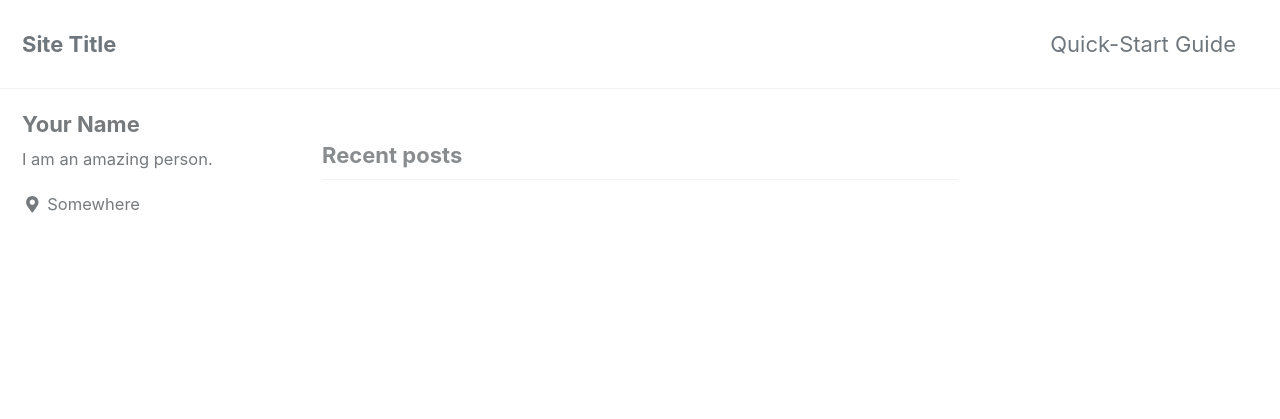
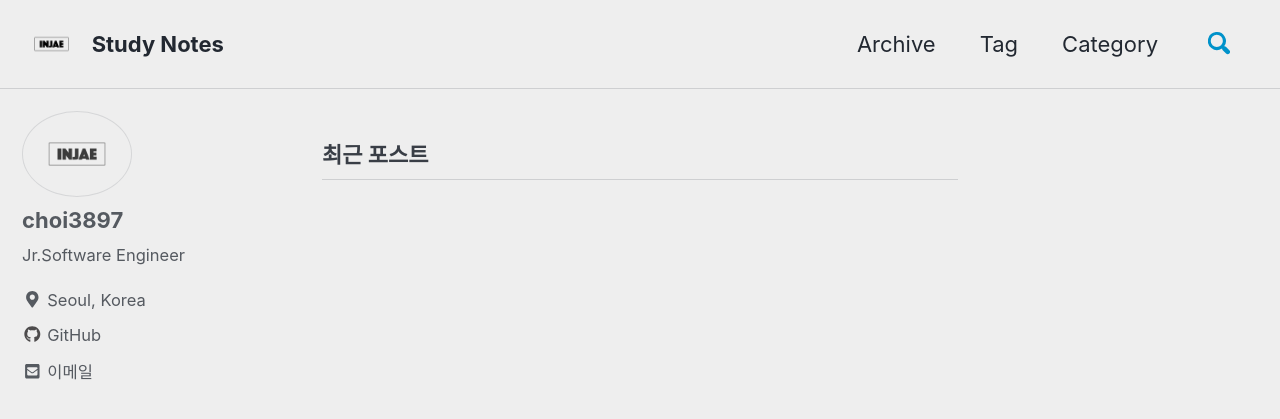
Before and after one commit to choi3897/choi3897.github.io, a Jekyll site: the page built from index.html, in a window 1280 px wide and 900 px high. Shown: the top 419 px of the window. Built offline with Jekyll 4.4.1, drawn with Linux system fonts in a browser that asks for light colours; cached includes are drawn as plain includes; nearby versions of some CDN libraries; the list of posts is cut into pages by our own code; some of the changed text lies outside the part shown.

Commit message:
add navigation

```diff
--- a/_config.yml
+++ b/_config.yml
@@ -12,26 +12,26 @@
 
 # theme                  : "minimal-mistakes-jekyll"
 # remote_theme           : "mmistakes/minimal-mistakes"
-minimal_mistakes_skin    : "default" # "air", "aqua", "contrast", "dark", "dirt", "neon", "mint", "plum", "sunrise"
+minimal_mistakes_skin    : "air" # "air", "aqua", "contrast", "dark", "dirt", "neon", "mint", "plum", "sunrise"
 
 # Site Settings
-locale                   : "en-US"
-title                    : "Site Title"
-title_separator          : "-"
-name                     : "Your Name"
-description              : "An amazing website."
-url                      : # the base hostname & protocol for your site e.g. "https://mmistakes.github.io"
+locale                   : "ko"
+title                    : "Study Notes"
+title_separator          : # "Study"
+name                     : "choi3897"
+description              : "Study Notes"
+url                      : "https://choi3897.github.io"
 baseurl                  : # the subpath of your site, e.g. "/blog"
-repository               : # GitHub username/repo-name e.g. "mmistakes/minimal-mistakes"
-teaser                   : # path of fallback teaser image, e.g. "/assets/images/500x300.png"
-logo                     : # path of logo image to display in the masthead, e.g. "/assets/images/88x88.png"
+repository               : "choi3897/choi3897.github.io"
+teaser                   : "/assets/images/500x300.png"
+logo                     : "/assets/images/88x88.png"
 masthead_title           : # overrides the website title displayed in the masthead, use " " for no title
 # breadcrumbs            : false # true, false (default)
 words_per_minute         : 200
 comments:
-  provider               : # false (default), "disqus", "discourse", "facebook", "google-plus", "staticman", "staticman_v2", "utterances", "custom"
+  provider               : "disqus" # false (default), "disqus", "discourse", "facebook", "google-plus", "staticman", "staticman_v2", "utterances", "custom"
   disqus:
-    shortname            : # https://help.disqus.com/customer/portal/articles/466208-what-s-a-shortname-
+    shortname            : "choi3897"
   discourse:
     server               : # https://meta.discourse.org/t/embedding-discourse-comments-via-javascript/31963 , e.g.: meta.discourse.org
   facebook:
@@ -64,8 +64,8 @@ reCaptcha:
   secret                 :
 atom_feed:
   path                   : # blank (default) uses feed.xml
-search                   : # true, false (default)
-search_full_content      : # true, false (default)
+search                   : true # true, false (default)
+search_full_content      : true # true, false (default)
 search_provider          : # lunr (default), algolia, google
 algolia:
   application_id         : # YOUR_APPLICATION_ID
@@ -106,15 +106,15 @@ analytics:
 
 # Site Author
 author:
-  name             : "Your Name"
-  avatar           : # path of avatar image, e.g. "/assets/images/bio-photo.jpg"
-  bio              : "I am an amazing person."
-  location         : "Somewhere"
-  email            :
+  name             : "choi3897"
+  avatar           : "/assets/images/bio-photo.png"
+  bio              : "Jr.Software Engineer"
+  location         : "Seoul, Korea"
+  email            : "choi2980@gmail.com"
   links:
     - label: "Email"
       icon: "fas fa-fw fa-envelope-square"
-      # url: mailto:your.name@email.com
+      # url: "mailto:choi2980@gmail.com"
     - label: "Website"
       icon: "fas fa-fw fa-link"
       # url: "https://your-website.com"
@@ -126,7 +126,7 @@ author:
       # url: "https://facebook.com/"
     - label: "GitHub"
       icon: "fab fa-fw fa-github"
-      # url: "https://github.com/"
+      url: "https://github.com/choi3897"
     - label: "Instagram"
       icon: "fab fa-fw fa-instagram"
       # url: "https://instagram.com/"
@@ -142,7 +142,7 @@ footer:
       # url:
     - label: "GitHub"
       icon: "fab fa-fw fa-github"
-      # url:
+      url: "https://github.com/choi3897"
     - label: "GitLab"
       icon: "fab fa-fw fa-gitlab"
       # url:
@@ -289,7 +289,7 @@ defaults:
     values:
       layout: single
       author_profile: true
-      read_time: true
-      comments: # true
+      read_time: false
+      comments: true
       share: true
       related: true
--- a/_data/navigation.yml
+++ b/_data/navigation.yml
@@ -1,11 +1,11 @@
 # main links
 main:
-  - title: "Quick-Start Guide"
-    url: https://mmistakes.github.io/minimal-mistakes/docs/quick-start-guide/
-  # - title: "About"
-  #   url: https://mmistakes.github.io/minimal-mistakes/about/
-  # - title: "Sample Posts"
-  #   url: /year-archive/
+  - title: "Archive"
+    url: /year-archive/
+  - title: "Tag"
+    url: /tags/
+  - title: "Category"
+    url: /categories/
   # - title: "Sample Collections"
   #   url: /collection-archive/
   # - title: "Sitemap"
```
Also changed, not shown: _pages/category-archive.html (added, +14 -0 lines), _pages/tag-archive.html (added, +25 -0 lines), _pages/year-archive.html (added, +13 -0 lines), assets/images/88x88.png (added), assets/images/88x882.png (added), assets/images/bio-photo.png (added).
